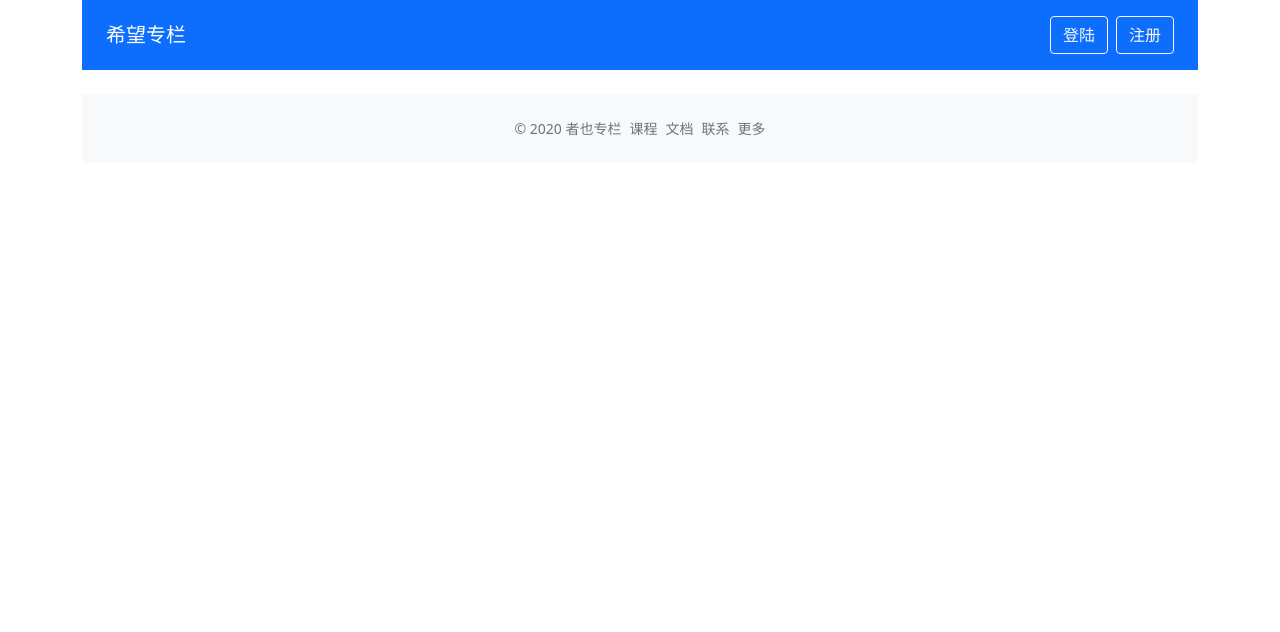
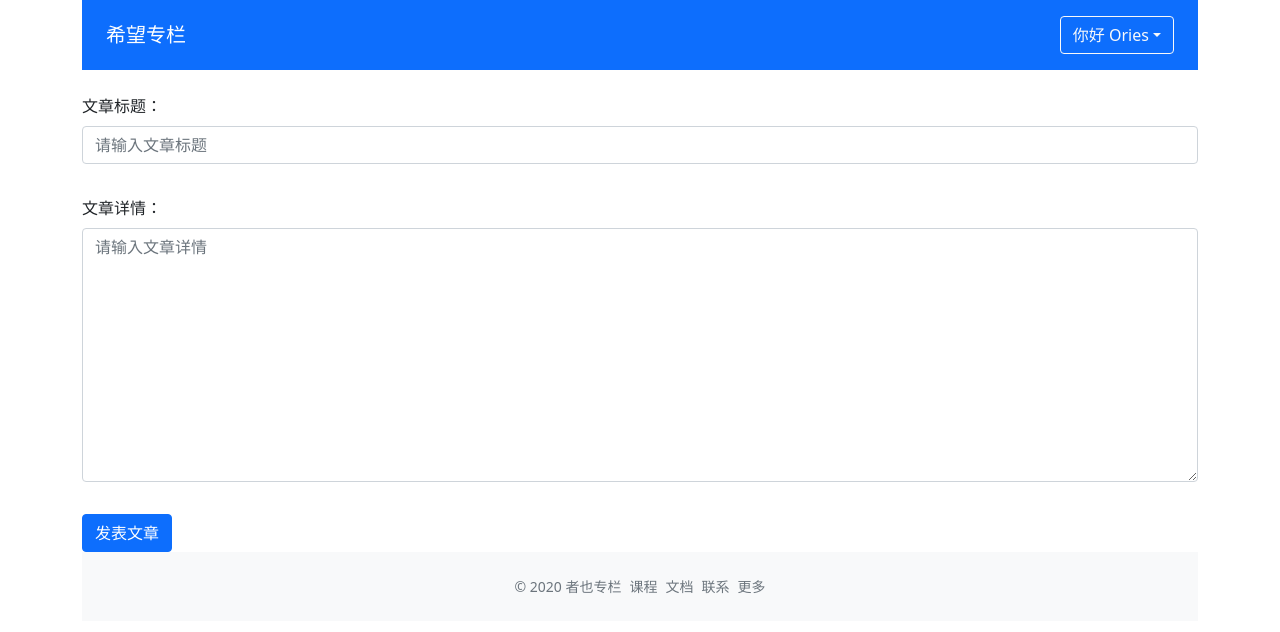
Before and after one commit to codingories/zhihu, a Vue app: page /create in a window 1280 px wide. Shown: the top 632 px of the page. Built offline with nearby package versions, Linux system fonts and the light colour scheme.

Commit message:
完成4-10

```diff
--- a/src/components/GlobalHeader.vue
+++ b/src/components/GlobalHeader.vue
@@ -8,7 +8,7 @@
     <ul v-else class="list-inline mb-0">
       <li class="list-inline-item">
         <drop-down :title="`你好 ${user.name}`">
-          <dropdown-item><a class="dropdown-item" href="#">新建文章</a></dropdown-item>
+          <dropdown-item><router-link :to="'/create'" class="dropdown-item">新建文章</router-link></dropdown-item>
           <dropdown-item disabled><a class="dropdown-item" href="#">编辑资料</a></dropdown-item>
           <dropdown-item><a class="dropdown-item" href="#">退出登录</a></dropdown-item>
         </drop-down>
--- a/src/components/ValidateInput.vue
+++ b/src/components/ValidateInput.vue
@@ -1,9 +1,7 @@
 <template>
   <div class="validate-input-container pb-3">
-    <!--    {{ inputRef }}-->
-    <!--    v-model="inputRef.val"-->
-
     <input
+      v-if="tag !=='textarea'"
       type="text" class="form-control"
       :class="{'is-invalid' : inputRef.error}"
       @blur="validateInput"
@@ -11,6 +9,15 @@
       @input="updateValue"
       v-bind="$attrs"
     >
+    <textarea
+      v-else
+      type="text" class="form-control"
+      :class="{'is-invalid' : inputRef.error}"
+      @blur="validateInput"
+      :value="inputRef.val"
+      @input="updateValue"
+      v-bind="$attrs"
+    ></textarea>
     <span v-if="inputRef.error" class="invalid-feedback">{{ inputRef.message }}</span>
   </div>
 
@@ -38,10 +45,15 @@
 //
 // type RulesProp = RuleProp[];
 
+type TagType = 'input' | 'textarea'
 const props = defineProps({
   rules: Array as PropType<RulesProp>,
   // 第一步加上modelValue
-  modelValue: String
+  modelValue: String,
+  tag: {
+    type: String as PropType<TagType>,
+    default: 'input'
+  }
 })
 
 const inputRef = reactive({
--- a/src/router.ts
+++ b/src/router.ts
@@ -2,6 +2,7 @@
 import Home from '@/views/Home.vue'
 import Login from '@/views/Login.vue'
 import ColumnDetail from '@/components/ColumnDetail.vue'
+import CreatePost from '@/views/CreatePost.vue'
 
 const routerHistory = createWebHistory()
 export const router = createRouter({
@@ -21,6 +22,11 @@
       path: '/column/:id',
       name: 'column',
       component: ColumnDetail
+    },
+    {
+      path: '/create',
+      name: 'create',
+      component: CreatePost
     }
   ]
 })
--- a/src/store.ts
+++ b/src/store.ts
@@ -6,6 +6,7 @@
   isLogin: boolean;
   name?: string;
   id?: number;
+  columnId?: number;
 }
 
 export interface GlobalDataProps {
@@ -18,7 +19,11 @@
   state: {
     columns: testData,
     posts: testPosts,
-    user: { isLogin: false }
+    user: {
+      isLogin: true,
+      name: 'Ories',
+      columnId: 1
+    }
   },
   mutations: {
     login (state) {
@@ -27,6 +32,9 @@
         isLogin: true,
         name: 'Ories'
       }
+    },
+    createPost (state, newPost) {
+      state.posts.push(newPost)
     }
   },
   getters: {
--- /dev/null
+++ b/src/views/CreatePost.vue
@@ -0,0 +1,83 @@
+<template>
+  <div class="create-post-page">
+    <validate-form @form-submit="onFormSubmit">
+      <div class="mb-3">
+        <label class="form-label">文章标题：</label>
+        <validate-input
+          :rules="titleRules" v-model="titleVal"
+          placeholder="请输入文章标题"
+          type="text"
+        />
+      </div>
+      <div class="mb-3">
+        <label class="form-label">文章详情：</label>
+        <validate-input
+          type="textarea"
+          rows="10"
+          tag="textarea"
+          placeholder="请输入文章详情"
+          :rules="contentRules"
+          v-model="contentVal"
+        />
+      </div>
+      <template #submit>
+        <button class="btn btn-primary btn-large">发表文章
+        </button>
+      </template>
+    </validate-form>
+  </div>
+</template>
+
+<script lang="ts" setup>
+import ValidateForm from '@/components/ValidateForm.vue'
+import ValidateInput from '@/components/ValidateInput.vue'
+import { RulesProp } from '@/types/commonTypes'
+import { ref } from 'vue'
+import { useStore } from 'vuex'
+import { GlobalDataProps } from '@/store'
+import { PostProps } from '@/testData'
+import { router } from '@/router'
+
+const store = useStore<GlobalDataProps>()
+const titleRules: RulesProp = [
+  {
+    type: 'required',
+    message: '文章标题不能为空'
+  }
+]
+const titleVal = ref('')
+const contentRules: RulesProp = [
+  {
+    type: 'required',
+    message: '文章详情不能为空'
+  }
+]
+
+const onFormSubmit = (result: boolean) => {
+  if (result) {
+    console.log(result)
+    const { columnId } = store.state.user
+    if (columnId) {
+      const newPost: PostProps = {
+        id: new Date().getTime(),
+        title: titleVal.value,
+        content: contentVal.value,
+        columnId,
+        createdAt: new Date().toDateString()
+      }
+      store.commit('createPost', newPost)
+      router.push({ name: 'column', params: { id: columnId } })
+    }
+  }
+}
+const contentVal = ref('')
+
+</script>
+<script lang="ts">
+export default {
+  name: 'CreatePost'
+}
+</script>
+<style>
+
+</style>
```
